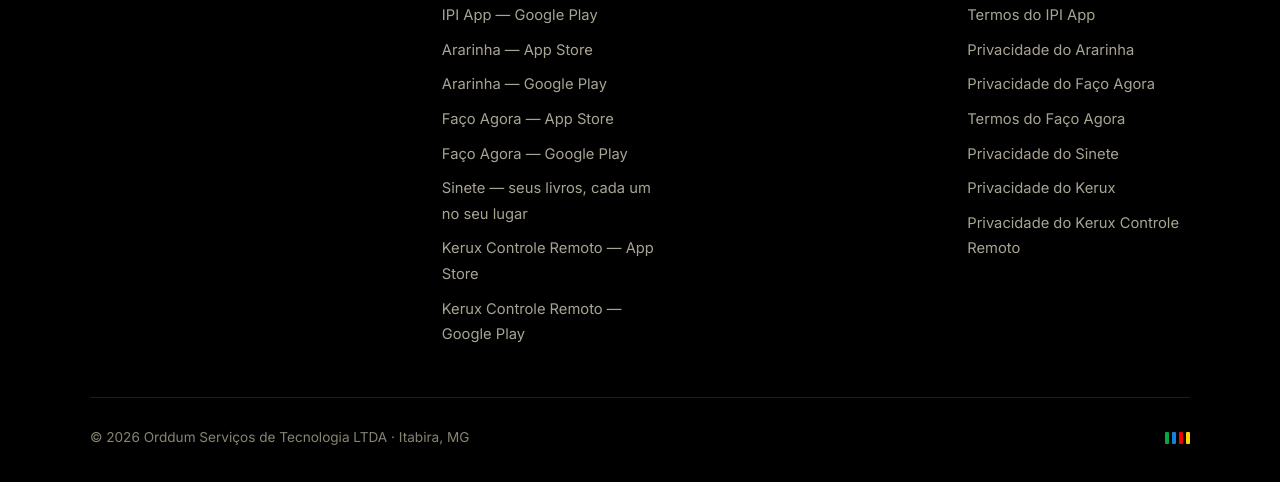
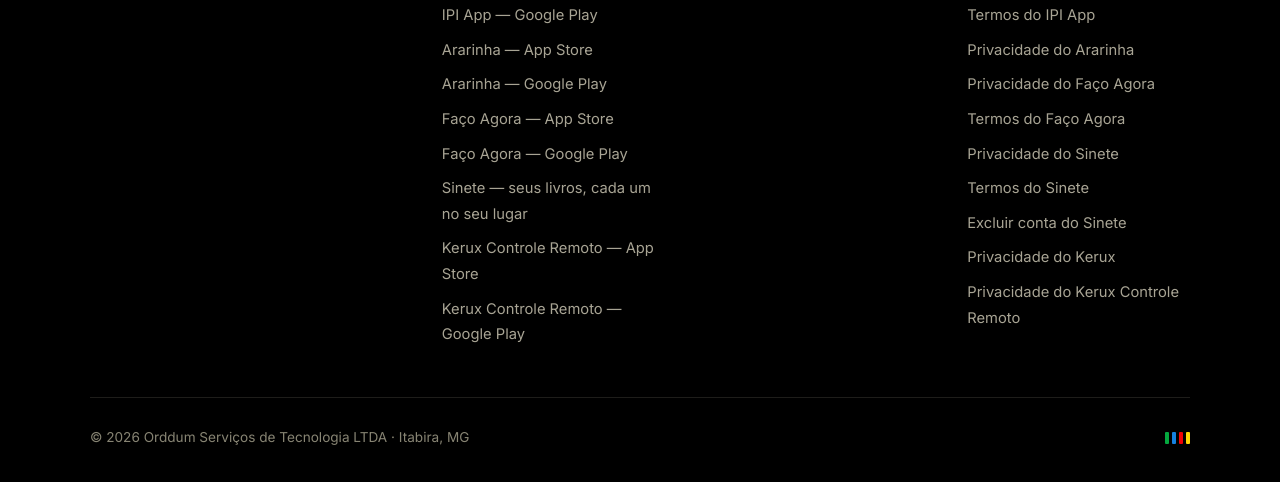
Before and after one commit to orddum/orddum-website, a plain HTML site: page public/ararinha/privacidade/index.html in a window 1280 px wide. Shown: the part 3070-3552 px from the top of the page. Drawn offline with Linux system fonts and the light colour scheme.

Commit message:
Rodapé do site: links para Termos e Excluir conta do Sinete em todas as páginas
Co-Authored-By: Claude Sonnet 5.5 <noreply@anthropic.com>

```diff
--- a/public/ararinha/privacidade/index.html
+++ b/public/ararinha/privacidade/index.html
@@ -146,6 +146,8 @@
             <li><a href="/faco-agora/privacidade/">Privacidade do Faço Agora</a></li>
             <li><a href="/faco-agora/termos/">Termos do Faço Agora</a></li>
             <li><a href="/sinete/privacidade/">Privacidade do Sinete</a></li>
+            <li><a href="/sinete/termos/">Termos do Sinete</a></li>
+            <li><a href="/sinete/excluir-conta/">Excluir conta do Sinete</a></li>
             <li><a href="/kerux/privacidade/">Privacidade do Kerux</a></li>
             <li><a href="/kerux-app/privacidade/">Privacidade do Kerux Controle Remoto</a></li>
           </ul>
```
Also changed, not shown: public/faco-agora/privacidade/index.html (+2 -0 lines), public/faco-agora/termos/index.html (+2 -0 lines), public/index.html (+2 -0 lines), public/ipi/privacidade/index.html (+2 -0 lines), public/ipi/termos/index.html (+2 -0 lines), public/kerux-app/privacidade/index.html (+2 -0 lines), public/kerux/acompanhar/index.html (+2 -0 lines), public/kerux/index.html (+2 -0 lines), public/kerux/privacidade/index.html (+2 -0 lines), public/lastro/importar/index.html (+2 -0 lines), public/lastro/privacidade/index.html (+2 -0 lines), public/lastro/termos/index.html (+2 -0 lines), public/ordinal/privacidade/index.html (+2 -0 lines), public/ordinal/termos/index.html (+2 -0 lines), 1 more files.
